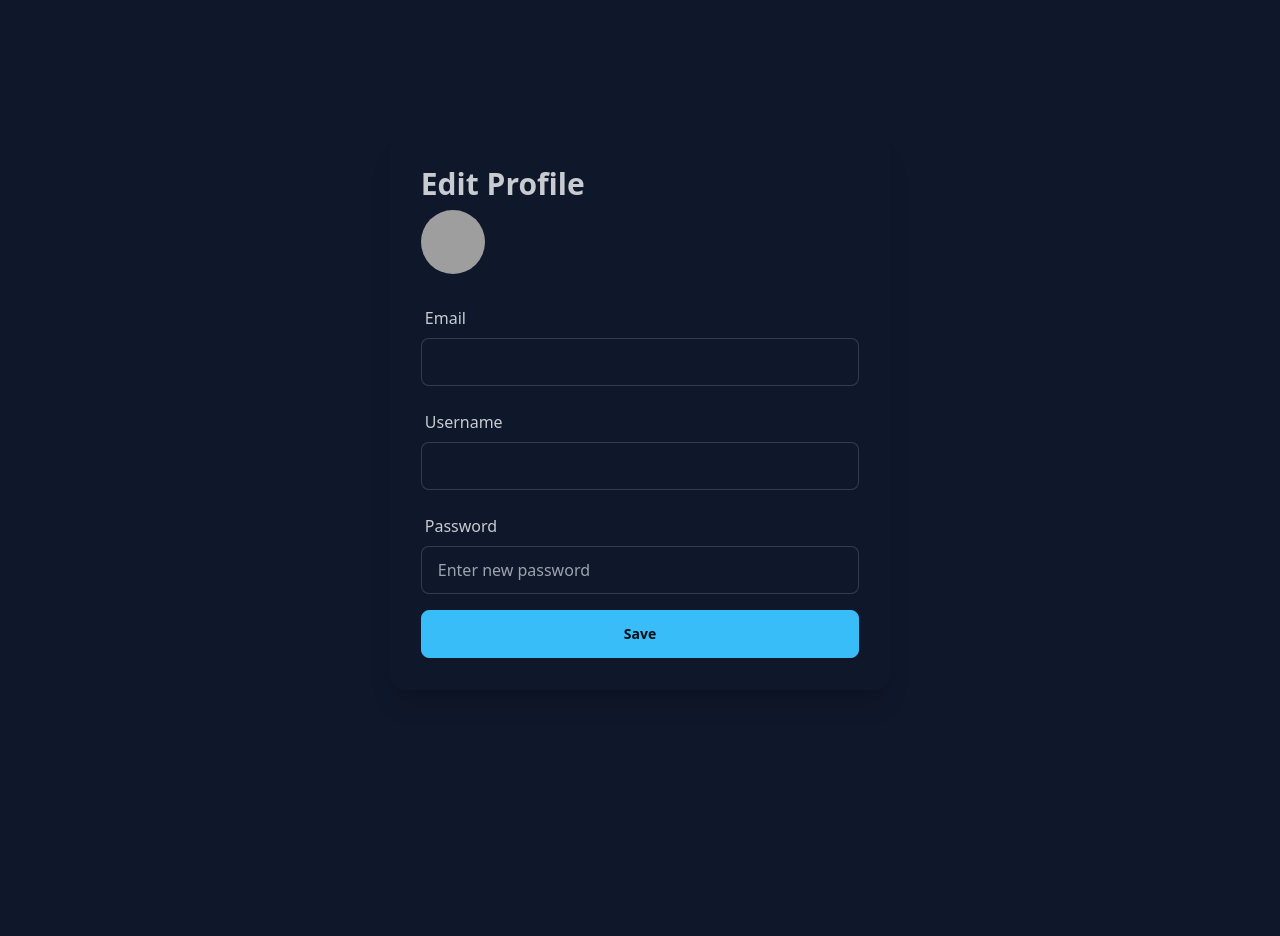
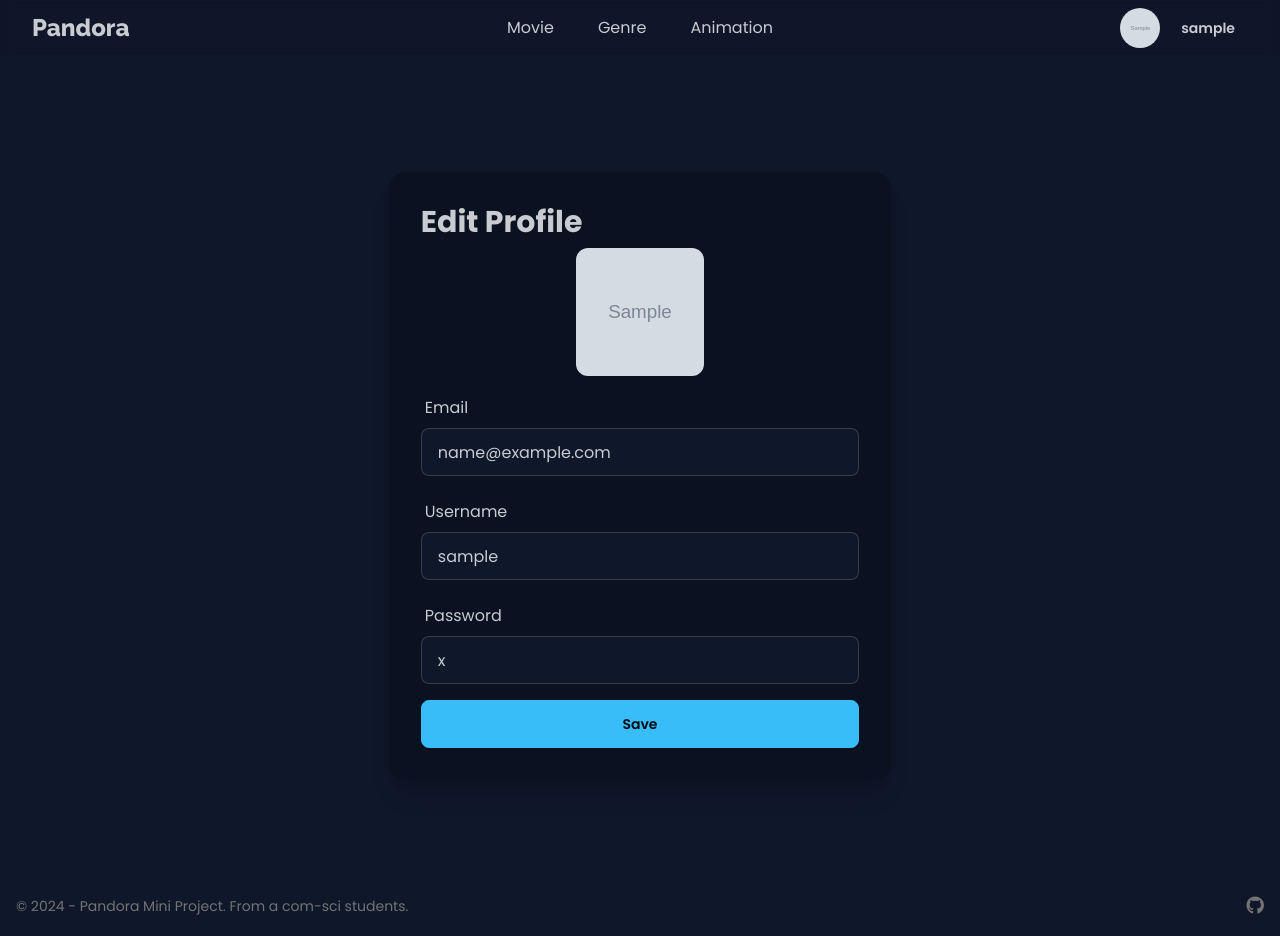
Before and after one commit to FeiZGe/PHP-Movie-MiniProject, a PHP site: page /src/profile.php in a window 1280 px wide. Before the commit the page ends 658 px from the top, so only its background shows below. Run offline with PHP 8.4, Linux system fonts and the light colour scheme; the visitor is signed in with stand-in values (Sample User, id 1); tables that the repository leaves empty or names only in its code hold one stand-in row (values such as "Sample post"); grey boxes marked "Sample" are stand-in pictures; data that the repository does not hold is empty; some libraries are stand-ins or nearby versions; grey boxes are pictures that could not be loaded.

Commit message:
can edit profile

```diff
--- a/src/components/nav.php
+++ b/src/components/nav.php
@@ -4,7 +4,7 @@
         $user_id = $_SESSION['user_login'];
         $stmt = $conn->query("SELECT * FROM users WHERE userID = $user_id");
         $stmt->execute();
-        $row = $stmt->fetch(PDO::FETCH_ASSOC);
+        $user = $stmt->fetch(PDO::FETCH_ASSOC);
     }
 ?>
 <nav class="w-full fixed top-0 z-50 px-4 sm:px-8 py-2 bg-base-100 backdrop-filter backdrop-blur-sm bg-opacity-20">
@@ -27,21 +27,21 @@
         <section class="col-span-1 flex items-center justify-end gap-2">
             <article class="avatar">
                 <div class="w-10 rounded-full">
-                    <img src="assets/avatar/<?php echo $row['avatar']?>" />
+                    <img src="assets/avatar/<?php echo $user['avatar']?>" />
                 </div>
             </article>
             <div class="dropdown dropdown-end">
                 <div tabindex="0" role="button" class="btn btn-ghost btn-sm">
                     <!-- Name -->
                     <article>
-                        <h3><?php echo $row['username']?></h3>
+                        <h3><?php echo $user['username']?></h3>
                     </article>
                 </div>
                 <ul
                 tabindex="0"
                 class="menu menu-sm dropdown-content bg-base-300 rounded-box z-[1] mt-3 w-52 p-2 shadow">
                     <li>
-                        <a class="justify-between my-1">
+                        <a href="profile.php" class="justify-between my-1">
                         Profile
                         <span class="badge badge-info">New</span>
                         </a>
--- a/src/profile.php
+++ b/src/profile.php
@@ -1,30 +1,99 @@
+<?php
 
+    session_start();
+    require '../database/dbconnect.php';
 
+    // ตรวจสอบว่าผู้ใช้ล็อกอินหรือยัง
+    if (!isset($_SESSION['user_login'])) {
+        $_SESSION['error'] = 'Please log in to access this page.';
+        header('location: login.php');
+    }
+
+?>
 <!DOCTYPE html>
 <html lang="en">
 <head>
     <meta charset="UTF-8">
     <meta name="viewport" content="width=device-width, initial-scale=1.0">
-    <title>Edit Profile | Pandora</title>
-    <link rel="stylesheet" href="style/output.css">
+    <meta name="description" content="Pandora is a streaming website developed as a mini project for a Web Development class.">
+    <meta name="author" content="FeiZGe Poonnys Nitipon556677 Ponderay">
+
+    <title>Profile | Pandora</title>
+
+    <!-- Tailwind + DaisyUI -->
+    <link rel="stylesheet" href="./style/output.css">
+
+    <!-- LINK -->
+    <link href="https://fonts.googleapis.com/css2?family=Poppins:ital,wght@0,100;0,200;0,300;0,400;0,500;0,600;0,700;0,800;0,900;1,100;1,200;1,300;1,400;1,500;1,600;1,700;1,800;1,900&family=Raleway:ital,wght@0,100..900;1,100..900&display=swap" rel="stylesheet">
+    <link rel="stylesheet" href="https://cdnjs.cloudflare.com/ajax/libs/font-awesome/6.6.0/css/all.min.css">
+
 </head>
-<body>
+<body class="font-poppins">
+    <header>
+        <?php include('./components/nav.php'); ?>
+    </header>
+
+    <!-- save to db -->
+    <?php
+        if (isset($_POST['submit'])) {
+            $username = $_POST['username'];
+            $password = $_POST['password'];
+            $email = $_POST['email'];
+            $userID = $_SESSION['user_login'];
+
+            // Update ข้อมูลหนังในฐานข้อมูล
+            $stmt = $conn->prepare("UPDATE users SET username = :username, password = :password, email = :email WHERE userID = :userID");
+            $stmt->bindParam(':username', $username);
+            $stmt->bindParam(':password', $password);
+            $stmt->bindParam(':email', $email);
+            $stmt->bindParam(':userID', $userID);
+
+            if ($stmt->execute()) {
+                $_SESSION['success'] = "User updated successfully";
+            } else {
+                $_SESSION['error'] = "Failed to update user";
+            }
+
+            header("location: profile.php");
+        }
+    ?>
 
     <main class="container mx-auto px-3 mt-3">
+
+        <div class="h-16"></div>
+
+
+        <?php if (isset($_SESSION['error'])) { ?>
+            <div class="alert alert-error my-1" role="alert">
+                <?php
+                    echo $_SESSION['error'];
+                    unset($_SESSION['error']);
+                ?>
+            </div>
+        <?php } ?>
+        <?php if (isset($_SESSION['success'])) { ?>
+            <div class="alert alert-success my-1" role="alert">
+                <?php
+                    echo $_SESSION['success'];
+                    unset($_SESSION['success']);
+                ?>
+            </div>
+        <?php } ?>
+
         <div class="grid grid-cols-1 h-screen items-center">
-            <div class="card bg-base-100 shadow-xl w-full md:w-2/5 mx-auto">
+            <div class="card bg-base-300 shadow-xl w-full md:w-2/5 mx-auto">
                 <div class="card-body">
                     <h1 class="text-3xl font-bold">Edit Profile</h1>
 
                     <!-- รูปโปรไฟล์ -->
-                    <div class="form-control mb-4">
-                        <div class="flex items-center space-x-4">
-                            <img src="uploads/profile_pictures/<?php echo htmlspecialchars($profile_image); ?>" alt="Profile Picture" class="w-16 h-16 rounded-full">
+                    <div class="form-control mb-1">
+                        <div class="flex items-center justify-center">
+                            <img src="assets/avatar/<?php echo htmlspecialchars($user['avatar']); ?>" alt="Profile Picture" class="w-32 h-32 rounded-xl">
                         </div>
                     </div>
 
                     <!-- Form อัปเดตโปรไฟล์ -->
-                    <form action="" method="post">
+                    <form action="profile.php" method="post">
                         <div class="flex flex-col space-y-4">
 
                             <!-- อีเมล -->
@@ -40,9 +109,9 @@
                             </div>
 
                             <!-- รหัสผ่าน -->
-                            <div class="form-control">
+                            <div class="">
                                 <label class="label">Password</label>
-                                <input type="password" name="password" class="input input-bordered w-full" value="" placeholder="Enter new password" required>
+                                <input type="text" name="password" class="input input-bordered w-full" value="<?php echo htmlspecialchars($user['password']); ?>" required>
                             </div>
 
                             <!-- ปุ่มบันทึก -->
@@ -56,5 +125,9 @@
         </div>
     </main>
 
+    <footer class="text-neutral-500 items-center p-4 container mx-auto flex flex-col-reverse justify-center sm:flex-row sm:justify-between gap-1">
+        <?php include('./components/footer.php'); ?>
+    </footer>
+
 </body>
 </html>
--- a/src/style/output.css
+++ b/src/style/output.css
@@ -3204,6 +3204,14 @@ html {
   height: 4rem;
 }
 
+.h-24 {
+  height: 6rem;
+}
+
+.h-32 {
+  height: 8rem;
+}
+
 .w-1\/2 {
   width: 50%;
 }
@@ -3274,6 +3282,10 @@ html {
 
 .w-16 {
   width: 4rem;
+}
+
+.w-32 {
+  width: 8rem;
 }
 
 .max-w-2xl {
```
